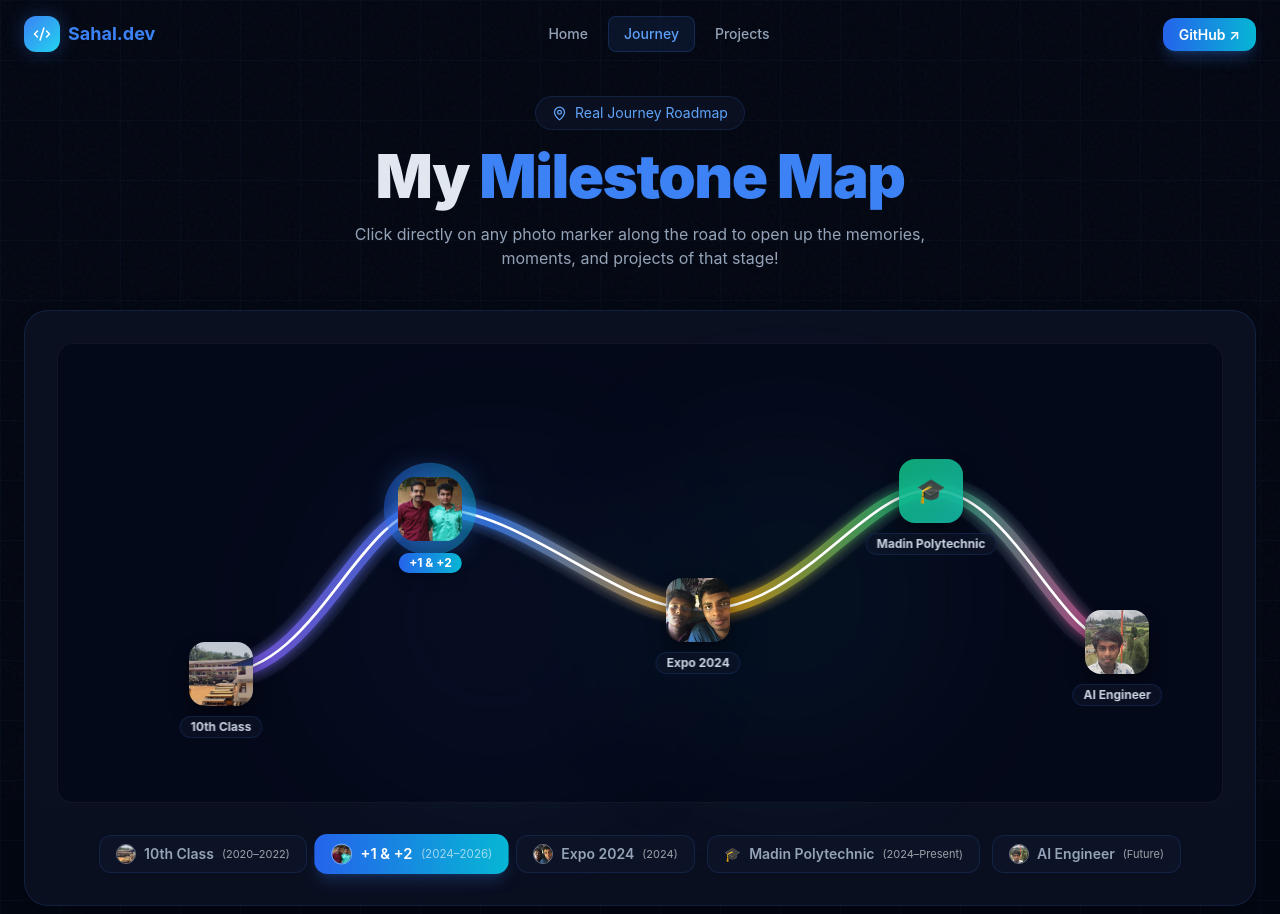
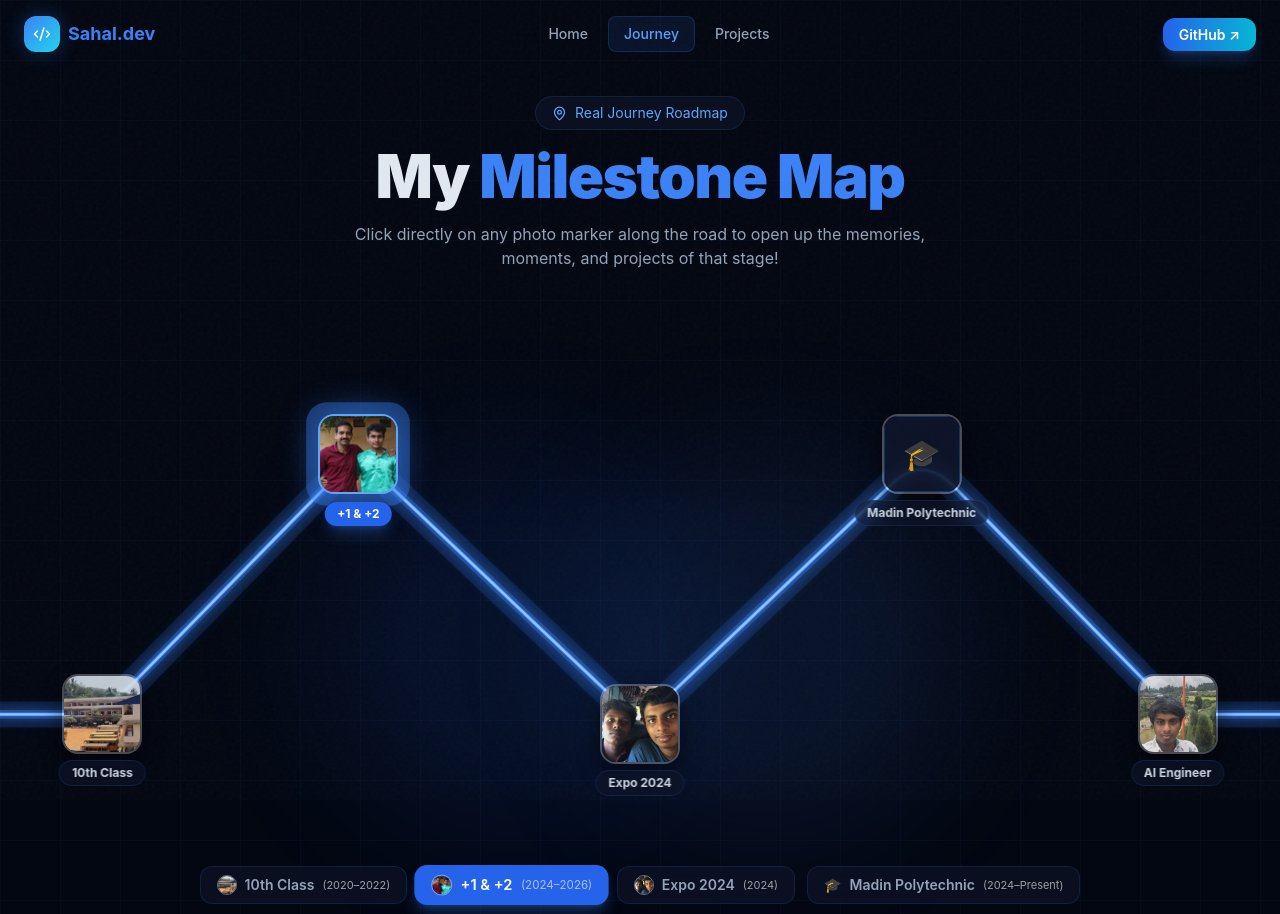
Before and after one commit to sahalshihabudheen-hash/sahal-shihabudheen, a Next.js app: page /journey in a window 1280 px wide. Shown: the top 914 px of the page. Built offline with nearby package versions, Linux system fonts and the light colour scheme.

Commit message:
Transform journey into edge-to-edge full zigzag path with single blue aesthetic

```diff
--- a/app/journey/page.tsx
+++ b/app/journey/page.tsx
@@ -5,32 +5,31 @@ import Image from 'next/image'
 import { motion, AnimatePresence, useInView } from 'framer-motion'
 import { X, ChevronLeft, ChevronRight, MapPin, Calendar, Users, Trophy, Sparkles } from 'lucide-react'
 
-// ─── Journey Data with Real Photos & Exact Coordinates ──────────────────────────
+// ─── Journey Data with Real Photos & Zigzag Coordinates ────────────────────────
 const milestones = [
   {
     id: 1,
     year: '2020–2022',
     title: '10th Class',
     subtitle: 'School Foundations',
-    color: 'from-violet-600 to-purple-500',
-    glowColor: 'rgba(139,92,246,0.6)',
-    borderColor: 'border-violet-500',
+    color: 'from-blue-600 to-blue-500',
+    glowColor: 'rgba(59,130,246,0.5)',
+    borderColor: 'border-blue-500',
     description:
       'The foundational beginning! School days where I first discovered coding, science, and the power of computers. These early years shaped my technical curiosity.',
     highlights: ['First computer class', 'Basic programming exploration', 'Science & tech enthusiast'],
     avatar: '/images/journey/10th/class-photo.png',
     images: ['/images/journey/10th/class-photo.png'],
-    // Coordinates placed accurately along the road line
-    x: 14,
-    y: 72,
+    x: 8,
+    y: 76,
   },
   {
     id: 2,
     year: '2024–2026',
     title: '+1 & +2',
     subtitle: 'Higher Secondary & Squad',
-    color: 'from-blue-600 to-cyan-500',
-    glowColor: 'rgba(59,130,246,0.6)',
+    color: 'from-blue-600 to-blue-500',
+    glowColor: 'rgba(59,130,246,0.5)',
     borderColor: 'border-blue-500',
     description:
       'Higher secondary journey (2024–2026) packed with memorable experiences, brotherhood, NSS community work, grand Onam celebrations, and leveling up my programming skills!',
@@ -44,17 +43,17 @@ const milestones = [
       '/images/journey/plus2/nss-3.jpg',
       '/images/journey/plus2/nss-4.jpg',
     ],
-    x: 32,
-    y: 36,
+    x: 28,
+    y: 24,
   },
   {
     id: 3,
     year: '2024',
     title: 'Expo 2024',
     subtitle: 'District-Level Innovation',
-    color: 'from-amber-500 to-orange-500',
-    glowColor: 'rgba(245,158,11,0.6)',
-    borderColor: 'border-amber-500',
+    color: 'from-blue-600 to-blue-500',
+    glowColor: 'rgba(59,130,246,0.5)',
+    borderColor: 'border-blue-500',
     description:
       'Represented at the District Level Expo 2024! Showcased innovative tech projects, interacted with bright minds across the district, and gained huge recognition.',
     highlights: ['District Level Representation', 'Tech Project Showcase', 'Innovation Networking', 'Honored & Recognized'],
@@ -66,40 +65,40 @@ const milestones = [
       '/images/journey/expo/expo-4.jpg',
       '/images/journey/expo/expo-5.jpg',
     ],
-    x: 55,
-    y: 58,
+    x: 50,
+    y: 78,
   },
   {
     id: 4,
     year: '2024–Present',
     title: 'Madin Polytechnic',
     subtitle: 'Engineering College',
-    color: 'from-emerald-500 to-teal-500',
-    glowColor: 'rgba(16,185,129,0.6)',
-    borderColor: 'border-emerald-500',
+    color: 'from-blue-600 to-blue-500',
+    glowColor: 'rgba(59,130,246,0.5)',
+    borderColor: 'border-blue-500',
     description:
       'Diving deep into engineering at Madin Polytechnic College. Hands-on hardware, microcontrollers, networking, and building full-stack software applications daily.',
     highlights: ['Diploma in Engineering', 'IoT & Embedded Systems', 'Collaborative Tech Culture', 'Photos arriving soon!'],
-    avatar: null, // placeholder badge until user drops pics
+    avatar: null, // placeholder badge
     images: [],
-    x: 75,
-    y: 32,
+    x: 72,
+    y: 24,
   },
   {
     id: 5,
     year: 'Future',
     title: 'AI Engineer',
     subtitle: 'The Vision & Beyond',
-    color: 'from-pink-600 to-rose-500',
-    glowColor: 'rgba(244,63,94,0.6)',
-    borderColor: 'border-pink-500',
+    color: 'from-blue-600 to-blue-500',
+    glowColor: 'rgba(59,130,246,0.5)',
+    borderColor: 'border-blue-500',
     description:
       'The overarching goal: Becoming a pioneer AI Engineer and architecting transformative AI-driven products, intelligent agents, and automated solutions for the world.',
     highlights: ['Autonomous AI Systems', 'Next-gen LLM Applications', 'Impactful Tech Products', 'Endless Innovation'],
     avatar: '/images/main-pic.jpg',
     images: ['/images/main-pic.jpg'],
-    x: 91,
-    y: 65,
+    x: 92,
+    y: 76,
   },
 ]
 
@@ -223,7 +222,7 @@ function DetailPanel({
         {/* Highlights */}
         <div>
           <h4 className="text-xs font-bold uppercase tracking-widest text-blue-400 mb-3 flex items-center gap-2">
-            <Trophy size={14} className="text-amber-400" /> Key Milestones & Memories
+            <Trophy size={14} className="text-blue-400" /> Key Milestones & Memories
           </h4>
           <div className="grid grid-cols-1 sm:grid-cols-2 gap-2.5">
             {milestone.highlights.map((h) => (
@@ -239,7 +238,7 @@ function DetailPanel({
         {milestone.images.length > 0 ? (
           <div>
             <div className="flex items-center justify-between mb-3">
-              <h4 className="text-xs font-bold uppercase tracking-widest text-cyan-400 flex items-center gap-2">
+              <h4 className="text-xs font-bold uppercase tracking-widest text-blue-400 flex items-center gap-2">
                 <Users size={14} /> Memories & Photos ({milestone.images.length})
               </h4>
               <span className="text-xs text-slate-400">Click to view full photo</span>
@@ -251,11 +250,11 @@ function DetailPanel({
                   whileHover={{ scale: 1.05 }}
                   whileTap={{ scale: 0.96 }}
                   onClick={() => onOpenPhoto(i)}
-                  className="relative aspect-square rounded-xl overflow-hidden cursor-pointer border border-white/10 hover:border-cyan-400/50 shadow-md group"
+                  className="relative aspect-square rounded-xl overflow-hidden cursor-pointer border border-white/10 hover:border-blue-400/50 shadow-md group"
                 >
                   <Image src={img} alt={`Memory ${i + 1}`} fill className="object-cover group-hover:scale-110 transition-transform duration-300" />
                   <div className="absolute inset-0 bg-black/30 opacity-0 group-hover:opacity-100 transition-opacity flex items-center justify-center">
-                    <Sparkles size={16} className="text-cyan-300" />
+                    <Sparkles size={16} className="text-blue-300" />
                   </div>
                 </motion.div>
               ))}
@@ -297,71 +296,76 @@ export default function JourneyPage() {
         </motion.div>
       </div>
 
-      {/* Main Container */}
-      <div className="max-w-7xl mx-auto px-4 sm:px-6 space-y-12">
-        {/* ROADMAP CANVAS */}
-        <div ref={mapRef} className="glass rounded-3xl border border-blue-500/20 p-4 sm:p-8 relative overflow-hidden shadow-2xl">
-          {/* Subtle glow nodes */}
-          <div className="absolute top-1/4 left-1/4 w-80 h-80 bg-blue-500/10 rounded-full blur-3xl pointer-events-none" />
-          <div className="absolute bottom-1/4 right-1/4 w-80 h-80 bg-cyan-500/10 rounded-full blur-3xl pointer-events-none" />
+      {/* ROADMAP SECTION — FULL WIDTH ZIGZAG FROM ONE END OF SCREEN TO THE OTHER */}
+      <div ref={mapRef} className="w-full relative py-6 overflow-hidden">
+        {/* Subtle background glow */}
+        <div className="absolute top-1/2 left-1/4 -translate-y-1/2 w-96 h-96 bg-blue-600/10 rounded-full blur-3xl pointer-events-none" />
+        <div className="absolute top-1/2 right-1/4 -translate-y-1/2 w-96 h-96 bg-blue-500/10 rounded-full blur-3xl pointer-events-none" />
 
-          {/* Map canvas container */}
-          <div className="relative w-full h-[380px] sm:h-[460px] bg-slate-950/60 rounded-2xl border border-white/5 overflow-hidden">
-            {/* SVG Highway Path */}
+        {/* Responsive map container */}
+        <div className="w-full overflow-x-auto scrollbar-none">
+          <div className="relative min-w-[860px] w-full h-[460px] sm:h-[500px]">
+            {/* SVG Zigzag Road */}
             <svg
               viewBox="0 0 1000 460"
               className="absolute inset-0 w-full h-full pointer-events-none"
               preserveAspectRatio="none"
             >
               <defs>
-                <linearGradient id="roadGradient" x1="0%" y1="0%" x2="100%" y2="0%">
-                  <stop offset="0%" stopColor="#8b5cf6" />
-                  <stop offset="30%" stopColor="#3b82f6" />
-                  <stop offset="55%" stopColor="#f59e0b" />
-                  <stop offset="78%" stopColor="#10b981" />
-                  <stop offset="100%" stopColor="#ec4899" />
-                </linearGradient>
-                <filter id="roadGlowFilter" x="-20%" y="-20%" width="140%" height="140%">
+                <filter id="blueGlowFilter" x="-20%" y="-20%" width="140%" height="140%">
                   <feGaussianBlur stdDeviation="6" result="blur" />
                   <feComposite in="SourceGraphic" in2="blur" operator="over" />
                 </filter>
               </defs>
 
-              {/* Road bed shadow */}
+              {/* Road bed shadow / subtle background track */}
               <path
-                d="M 140 330 C 220 330 260 165 320 165 C 400 165 480 267 550 267 C 640 267 690 147 750 147 C 820 147 860 300 910 300"
-                stroke="rgba(15, 23, 42, 0.9)"
-                strokeWidth="32"
+                d="M 0 350 L 50 350 Q 80 350 105 320 L 255 140 Q 280 110 305 140 L 475 330 Q 500 360 525 330 L 695 140 Q 720 110 745 140 L 895 320 Q 920 350 950 350 L 1000 350"
+                stroke="rgba(59, 130, 246, 0.15)"
+                strokeWidth="24"
                 fill="none"
                 strokeLinecap="round"
+                strokeLinejoin="round"
               />
 
-              {/* Glowing Road Border */}
+              {/* Luminous Road Glow */}
               <path
-                d="M 140 330 C 220 330 260 165 320 165 C 400 165 480 267 550 267 C 640 267 690 147 750 147 C 820 147 860 300 910 300"
-                stroke="url(#roadGradient)"
-                strokeWidth="14"
+                d="M 0 350 L 50 350 Q 80 350 105 320 L 255 140 Q 280 110 305 140 L 475 330 Q 500 360 525 330 L 695 140 Q 720 110 745 140 L 895 320 Q 920 350 950 350 L 1000 350"
+                stroke="#3b82f6"
+                strokeWidth="8"
                 fill="none"
                 strokeLinecap="round"
-                opacity="0.8"
-                filter="url(#roadGlowFilter)"
+                strokeLinejoin="round"
+                opacity="0.5"
+                filter="url(#blueGlowFilter)"
               />
 
-              {/* Center dashed line */}
+              {/* Solid Blue Path */}
+              <path
+                d="M 0 350 L 50 350 Q 80 350 105 320 L 255 140 Q 280 110 305 140 L 475 330 Q 500 360 525 330 L 695 140 Q 720 110 745 140 L 895 320 Q 920 350 950 350 L 1000 350"
+                stroke="#3b82f6"
+                strokeWidth="3.5"
+                fill="none"
+                strokeLinecap="round"
+                strokeLinejoin="round"
+              />
+
+              {/* Animated Center Flow Line */}
               <motion.path
-                d="M 140 330 C 220 330 260 165 320 165 C 400 165 480 267 550 267 C 640 267 690 147 750 147 C 820 147 860 300 910 300"
-                stroke="#ffffff"
-                strokeWidth="2.5"
+                d="M 0 350 L 50 350 Q 80 350 105 320 L 255 140 Q 280 110 305 140 L 475 330 Q 500 360 525 330 L 695 140 Q 720 110 745 140 L 895 320 Q 920 350 950 350 L 1000 350"
+                stroke="#93c5fd"
+                strokeWidth="2"
                 strokeDasharray="10 14"
                 fill="none"
                 strokeLinecap="round"
+                strokeLinejoin="round"
                 initial={{ pathLength: 0 }}
                 animate={inView ? { pathLength: 1 } : {}}
-                transition={{ duration: 2.5, ease: 'easeInOut' }}
+                transition={{ duration: 2.2, ease: 'easeInOut' }}
               />
             </svg>
 
-            {/* REAL PHOTO MARKERS on the Map */}
+            {/* REAL PHOTO MARKERS on the Zigzag vertices */}
             {milestones.map((m) => {
               const isSelected = active === m.id
               return (
@@ -374,29 +378,29 @@ export default function JourneyPage() {
                   {/* Outer pulse wave */}
                   {isSelected && (
                     <motion.div
-                      className={`absolute inset-0 rounded-full bg-gradient-to-r ${m.color}`}
-                      animate={{ scale: [1, 2.2], opacity: [0.7, 0] }}
+                      className="absolute inset-0 rounded-2xl bg-blue-500"
+                      animate={{ scale: [1, 1.8], opacity: [0.6, 0] }}
                       transition={{ duration: 1.8, repeat: Infinity }}
                     />
                   )}
 
                   {/* Photo Pin Avatar */}
                   <motion.div
-                    whileHover={{ scale: 1.2 }}
+                    whileHover={{ scale: 1.15 }}
                     whileTap={{ scale: 0.95 }}
-                    className={`relative w-14 h-14 sm:w-16 sm:h-16 rounded-2xl overflow-hidden border-3 shadow-2xl transition-all duration-300 ${
+                    className={`relative w-16 h-16 sm:w-20 sm:h-20 rounded-2xl overflow-hidden border-2 shadow-2xl transition-all duration-300 ${
                       isSelected
-                        ? `border-white ring-4 ring-offset-2 ring-offset-slate-950 ${m.borderColor}`
-                        : 'border-white/50 opacity-90 group-hover:opacity-100 group-hover:border-white'
+                        ? 'border-blue-400 ring-4 ring-blue-500/40'
+                        : 'border-white/30 opacity-90 group-hover:opacity-100 group-hover:border-white'
                     }`}
                     style={{
-                      boxShadow: isSelected ? `0 0 30px ${m.glowColor}` : '0 10px 20px rgba(0,0,0,0.5)',
+                      boxShadow: isSelected ? '0 0 35px rgba(59,130,246,0.6)' : '0 10px 25px rgba(0,0,0,0.6)',
                     }}
                   >
                     {m.avatar ? (
                       <Image src={m.avatar} alt={m.title} fill className="object-cover" />
                     ) : (
-                      <div className={`w-full h-full bg-gradient-to-br ${m.color} flex items-center justify-center text-2xl font-bold text-white`}>
+                      <div className="w-full h-full bg-slate-900 border border-blue-500/30 flex items-center justify-center text-3xl font-bold text-blue-400">
                         🎓
                       </div>
                     )}
@@ -404,9 +408,9 @@ export default function JourneyPage() {
 
                   {/* Label badge beneath marker */}
                   <div
-                    className={`absolute -bottom-8 left-1/2 -translate-x-1/2 whitespace-nowrap px-2.5 py-0.5 rounded-full text-xs font-bold transition-all ${
+                    className={`absolute -bottom-8 left-1/2 -translate-x-1/2 whitespace-nowrap px-3 py-1 rounded-full text-xs font-bold transition-all ${
                       isSelected
-                        ? `bg-gradient-to-r ${m.color} text-white shadow-lg`
+                        ? 'bg-blue-600 text-white shadow-lg shadow-blue-500/30'
                         : 'glass text-slate-300 group-hover:text-white border border-white/10'
                     }`}
                   >
@@ -416,16 +420,17 @@ export default function JourneyPage() {
               )
             })}
           </div>
+        </div>
 
         {/* Quick Selector Bar */}
-          <div className="mt-8 flex flex-wrap justify-center gap-3">
+        <div className="max-w-5xl mx-auto px-6 mt-8 flex flex-wrap justify-center gap-3">
           {milestones.map((m) => (
             <button
               key={m.id}
               onClick={() => setActive(m.id)}
               className={`flex items-center gap-2 px-4 py-2 rounded-xl text-xs sm:text-sm font-semibold transition-all ${
                 active === m.id
-                    ? `bg-gradient-to-r ${m.color} text-white shadow-lg shadow-blue-500/20 scale-105`
+                  ? 'bg-blue-600 text-white shadow-lg shadow-blue-500/30 scale-105'
                   : 'glass text-slate-400 hover:text-white border border-white/10'
               }`}
             >
@@ -444,6 +449,7 @@ export default function JourneyPage() {
       </div>
 
       {/* ACTIVE MILESTONE DETAIL PANEL */}
+      <div className="max-w-5xl mx-auto px-4 sm:px-6 mt-12">
         <AnimatePresence mode="wait">
           <DetailPanel
             key={activeMilestone.id}
```
Lines whose indentation alone changed are shown as unchanged.
